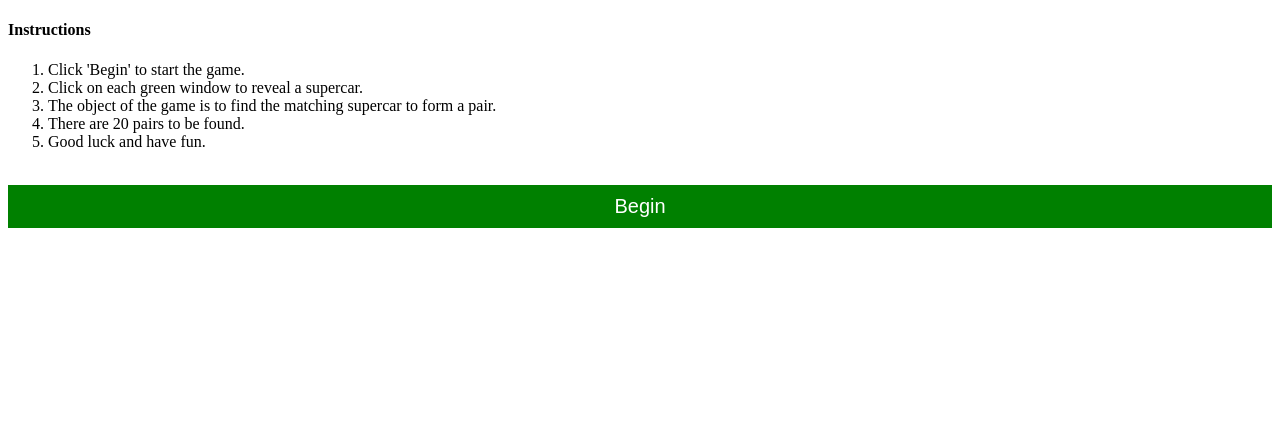
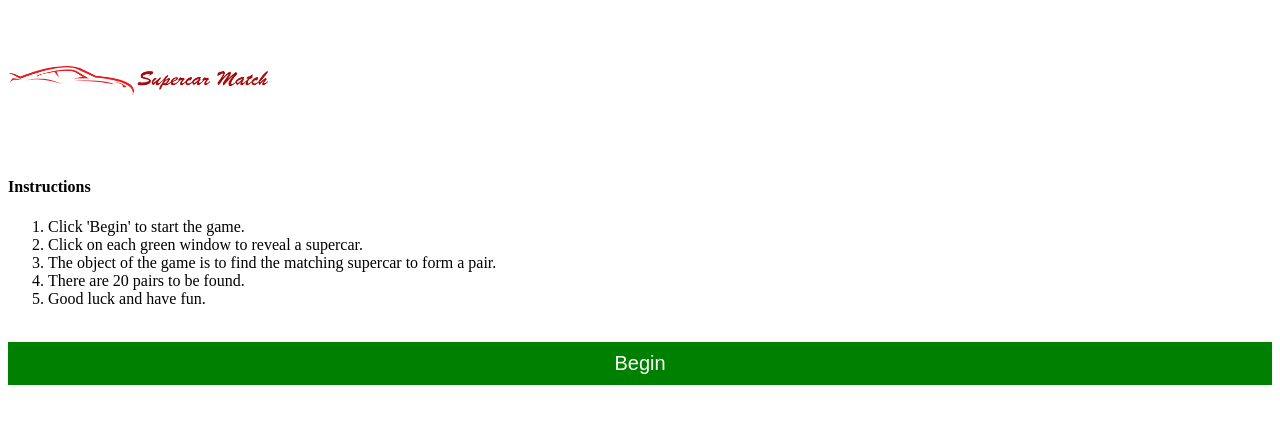
Before and after one commit to Code-Institute-Submissions/supercar-match-game, a plain HTML site: page index.html in a window 1280 px wide. Drawn offline with Linux system fonts and the light colour scheme; files whose address does not match are found by name.

Commit message:
added logos and wireframes

```diff
--- a/index.html
+++ b/index.html
@@ -12,7 +12,7 @@
 </head>
 <body>
 
-
+ <img class="img-responsive" src="assets/logos/SmallLogo.png" alt="logo" width="260" height="145">
 
 
 
```
Also changed, not shown: assets/logos/400dpiLogo.jpg (added), assets/logos/400dpiLogo.png (added), assets/logos/400dpiLogoCropped.jpg (added), assets/logos/400dpiLogoCropped.png (added), assets/logos/FaviconLogo.jpg (added), assets/logos/FaviconLogo.png (added), assets/logos/MediumSquareLogo.jpg (added), assets/logos/MediumSquareLogo.png (added), assets/logos/SVGLogo.svg (added), assets/logos/SmallLogo.jpg (added), assets/logos/SmallLogo.png (added), assets/logos/SmallLogoBW.jpg (added), assets/logos/SmallLogoBW.png (added), assets/wire_frames/media_queries 1.PNG (added), 1 more files, 3 other files.
